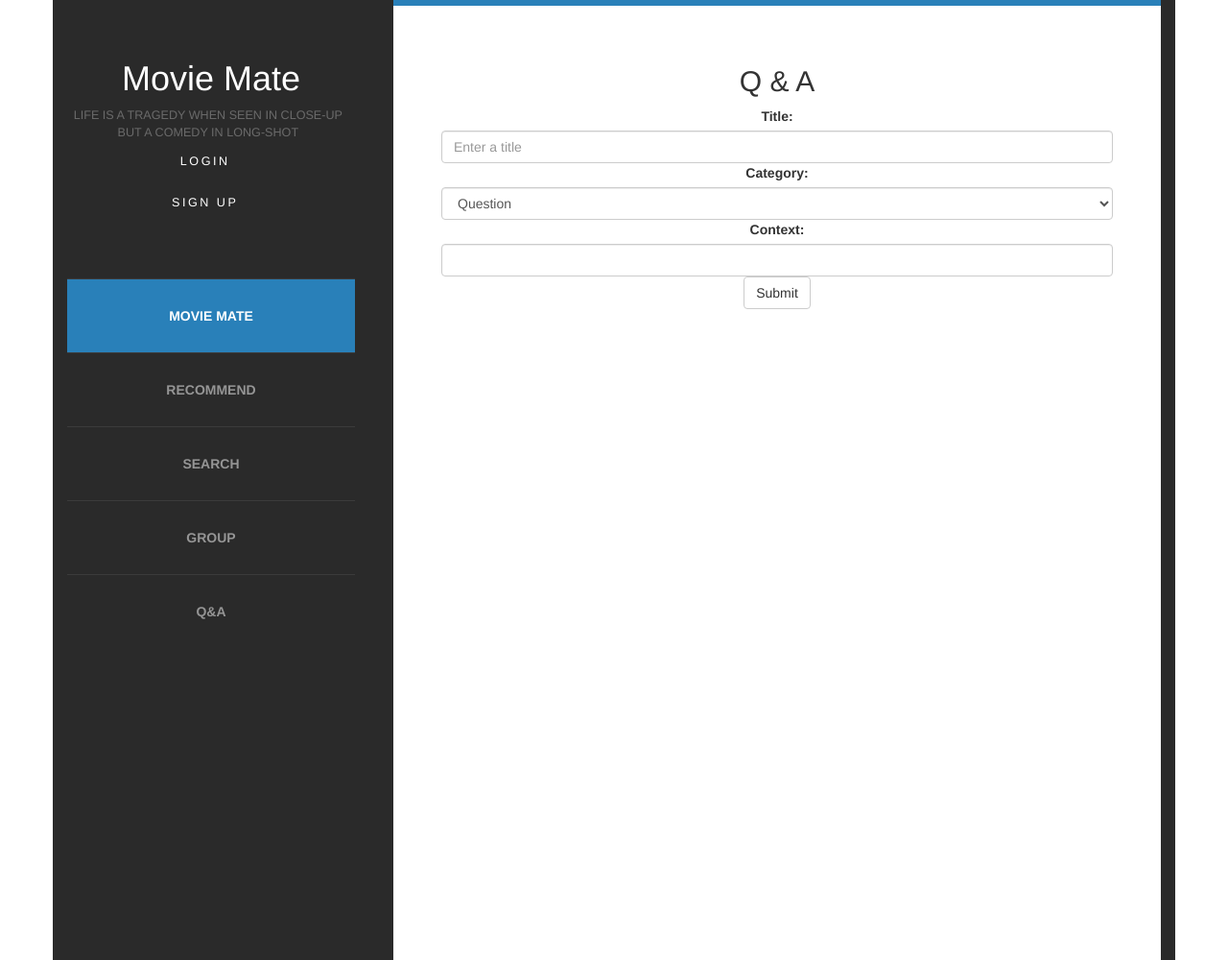
After one commit to uoyssim/dbst, a Django app: page /board_write/ in a window 1280 px wide. The commit adds this page. Shown: the whole page at 96% size. Run offline with Django 3.2, Linux system fonts and the light colour scheme; some libraries are stand-ins or nearby versions.

Commit message:
Q&A 연동

```diff
--- a/blog/models.py
+++ b/blog/models.py
@@ -231,11 +231,11 @@ class Posting_comment(models.Model):
         unique_together = (('posting', 'timestamp', 'user'),)
 
 
-class Qa(models.Model):
+class QA(models.Model):
     qa_id = models.AutoField(db_column='QA_id', primary_key=True)  # Field name made lowercase.
     timestamp = models.DateTimeField()
     category = models.CharField(max_length=50)
-    user_id = models.CharField(max_length=150)
+    user = models.ForeignKey(AuthUser, models.DO_NOTHING)
     qa_title = models.CharField(db_column='QA_title', max_length=50, blank=True, null=True)  # Field name made lowercase.
     qa_contents = models.TextField(db_column='QA_contents')  # Field name made lowercase.
     state = models.CharField(max_length=1)
--- /dev/null
+++ b/blog/templates/blog/board_write.html
@@ -0,0 +1,25 @@
+{% extends 'blog/template.html' %}
+{% load staticfiles %}
+{% block content %}
+<h2>Q & A</h2>
+<form action="db/" method="post">
+{% csrf_token %}
+    <div class="form-qna">
+        <label for="title">Title: </label>
+        <input type="text" class="form-control" id="title" placeholder="Enter a title" name="title"/>
+    </div>
+    <div class="form-qna">
+        <label for="category">Category:  </label>
+        <select name="category" class="form-control" id="category" name="category">
+                        <option value="Question">Question</option>
+                        <option value="Suggestion">Suggestion</option>
+                        <option value="Complaint">Complaint</option>
+        </select>
+    </div>
+    <div class="form-qna">
+        <label for="context">Context: </label>
+        <input type="text" class="form-control" id="context" placeholder="" name="context" cols="80"/>
+    </div>
+    <input type="submit" class="btn btn-default" value="Submit"/>
+</form>
+{% endblock %}
--- /dev/null
+++ b/blog/templates/blog/recommend.html
@@ -0,0 +1,5 @@
+{% extends 'blog/template.html' %}
+{% load staticfiles %}
+{% block content %}
+
+{% endblock %}
--- a/blog/templates/blog/template.html
+++ b/blog/templates/blog/template.html
@@ -42,11 +42,11 @@
 		<div id="menu">
 			<ul>
 				<li class="current_page_item"><a href="#" accesskey="1" title="">Movie Mate</a></li>
-				<li><a href="#" accesskey="2" title="">RECOMMEND</a></li>
+				<li><a href="{% url 'recommend' %}" accesskey="2" title="">RECOMMEND</a></li>
 				<li><a href="/search" accesskey="3" title="">SEARCH</a></li>
 
 				<li><a href="{% url 'group' %}" accesskey="4" title="">GROUP</a></li>
-				<li><a href="#" accesskey="5" title="">Q&A</a></li>
+				<li><a href="{% url 'qna_list' %}" accesskey="5" title="">Q&A</a></li>
 			</ul>
 		</div>
 	</div>
--- a/blog/urls.py
+++ b/blog/urls.py
@@ -24,6 +24,7 @@ urlpatterns = [
     url(r'^group/write/(?P<groupID>[0-9]+)/$', views.group_write, name="group_write"),
     url(r'^group/write/db/$', views.group_write_db, name="group_write_db"),
     url(r'^group/comment/$', views.group_comment, name="group_comment"),
+    url(r'^recommend/$', views.recommend, name="recommend"),
     url(r'^actor_info/(?P<actorID>[0-9]+)/$', views.actor_info),
     url(r'^login/', login, name="login"),
     url(r'^logout/', logout, {'next_page': 'index', }, name="logout"),
@@ -31,4 +32,7 @@ urlpatterns = [
 	url(r'^movie_info/(?P<movieID>[0-9]+)/$', views.movie_info),
 	url(r'^search/',views.search),
 	url(r'^director_info/(?P<directorID>[0-9.]+)/$', views.director_info),
+    url(r'^qna_list/$', views.qna_list, name="qna_list"),
+    url(r'^board_write/$',views.board_write, name="board_write"),
+    url(r'^board_write/db/$', views.QA_create_db, name="QA_create_db"),
 ]
--- a/blog/views.py
+++ b/blog/views.py
@@ -131,6 +131,9 @@ def group_join(request, groupID):
     else:
         return render(request, 'blog/group_in.html', {'auth':auth, 'group':group, 'posting':posting})
 
+def recommend(request):
+    return render(request, 'blog/recommend.html', {})
+
 def index(request):
     return render(request, 'blog/index.html', {})
 
@@ -169,6 +172,20 @@ def search(request):
 			return render(request, 'blog/search.html', {'actors': actorTemp, 'movies': movieTemp, 'directors':directorTemp})
 		else :
 			return render(request, 'blog/search.html',{})
+
+def qna_list(request):
+    return render(request, 'blog/qna_list.html', {})
+
+def board_write(request):
+    return render(request, 'blog/board_write.html', {})
+
+def QA_create_db(request):
+    if request.method == "POST":
+        QA.objects.create(category=request.POST.get('category', None), user = AuthUser.objects.get(username = request.user.username),
+                          qa_title=request.POST.get('title', None), qa_contents=request.POST.get('context', None),
+                          state='A');
+    return redirect('/qna_list/')
+
 
 def on_off(request, devId):
     print (devId)
```
Also changed, not shown: blog/templates/blog/qna_list.html (added, +8 -0 lines).
